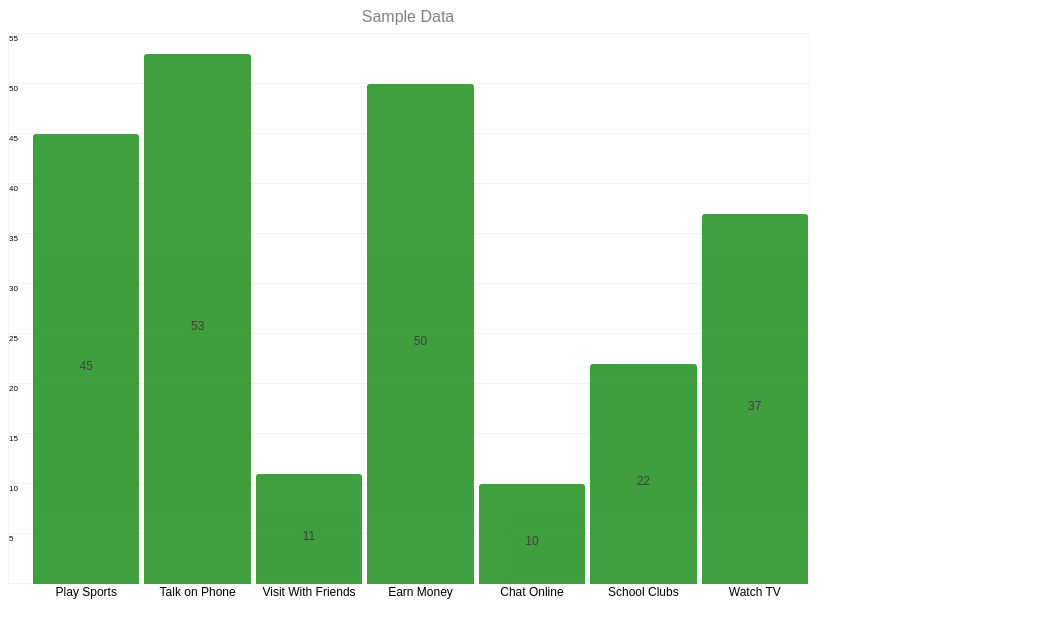
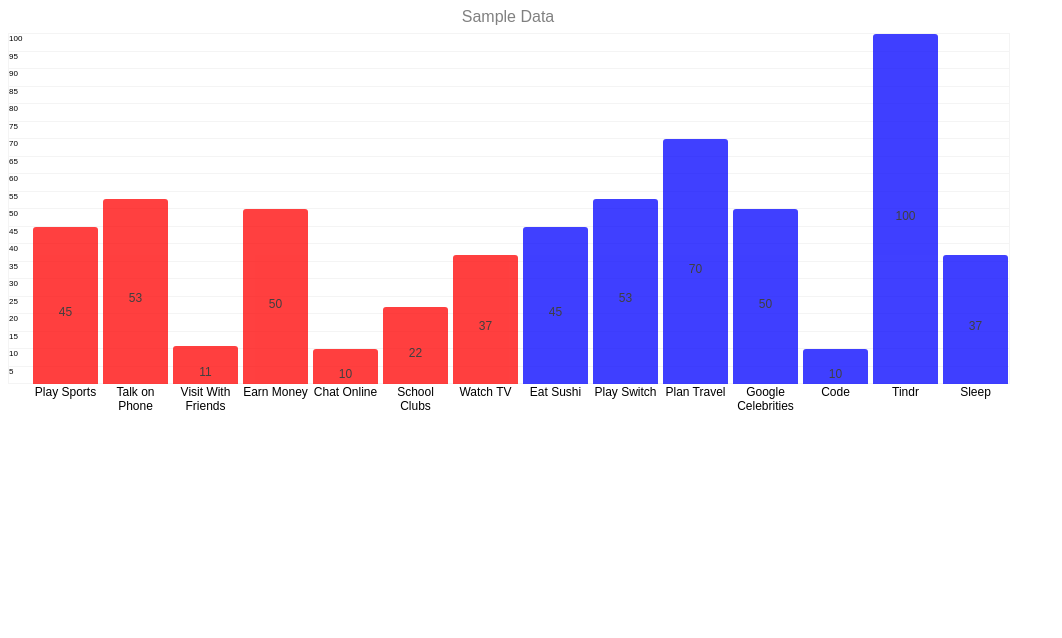
Before and after one commit to davidlacho/barChart, a website: page index.html in a window 1280 px wide. Shown: the whole page, without its empty margins (0-1062 px from the left). Drawn offline with nearby package versions, Linux system fonts and the light colour scheme.

Commit message:
Able to input two datasets and chart them

```diff
--- a/css/main.css
+++ b/css/main.css
@@ -3,6 +3,6 @@
 }
 
 .chart {
-  width:  800px;
-  height: 600px;
+  width:  1000px;
+  height: 400px;
 }
--- a/js/app.js
+++ b/js/app.js
@@ -1,4 +1,5 @@
 const sampleData = [
+  [
     ["Play Sports", 45],
     ["Talk on Phone", 53],
     ["Visit With Friends", 11],
@@ -6,13 +7,25 @@
     ["Chat Online", 10],
     ["School Clubs", 22],
     ["Watch TV", 37]
+  ],
+  [
+    ["Eat Sushi", 45],
+    ["Play Switch", 53],
+    ["Plan Travel", 70],
+    ["Google Celebrities", 50],
+    ["Code", 10],
+    ["Tindr", 100],
+    ["Sleep", 37]
+  ]
 ];
+
 
 const sampleOptions = {
   "title": "Sample Data",
   "titleFontSize": 16,
   "titleFontColour": "grey",
-  "barColour": "green",
+  "barColour1": "red",
+  "barColour2": "blue",
   "labelColour": "black",
   "barSpacing": 5,
   "fontSize": 12,
```
Also changed, not shown: dist/barChart.js, 1 other file. Lines whose indentation alone changed are shown as unchanged.
